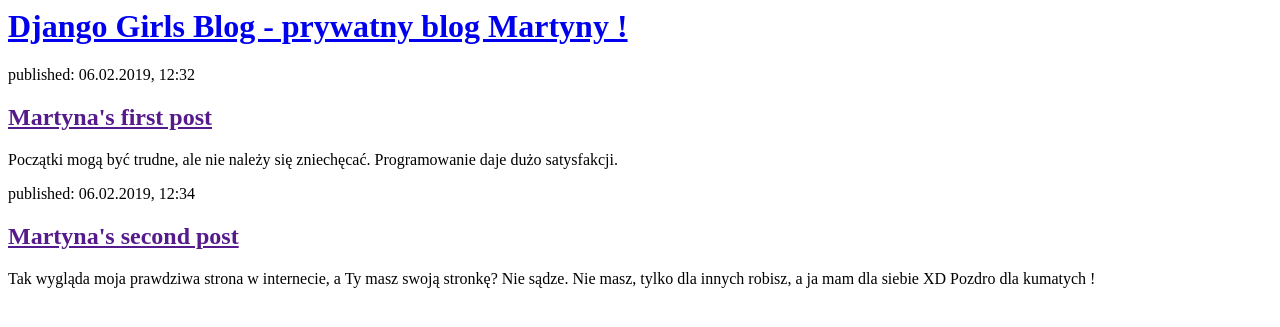
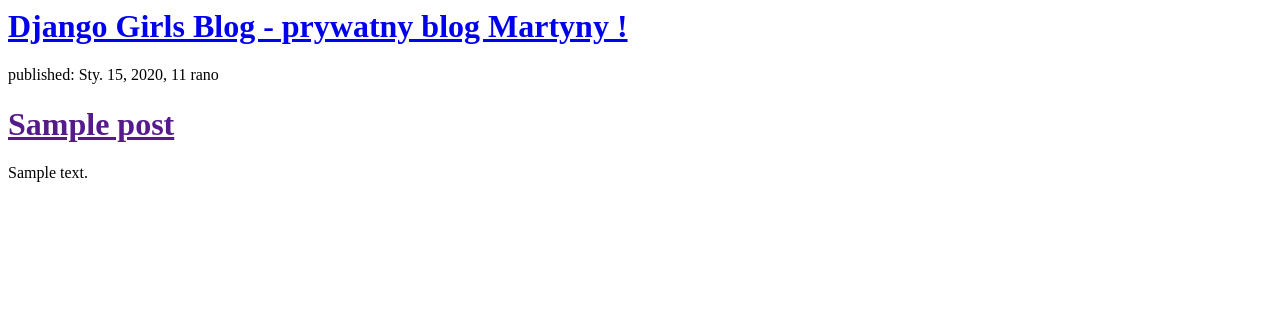
Before and after one commit to MartKostka/my-first-blog, a Django app: template blog/templates/blog/post_list.html in a window 1280 px wide. Shown: the top 327 px of the page. Run offline with Django 3.2, Linux system fonts and the light colour scheme; the template is opened without the code that fills it: values that come from a table or form of the project are taken from there, others are empty; tables that the repository leaves empty hold one stand-in row (values such as "Sample post").

Commit message:
Modified templates to display posts from database.

```diff
--- a/blog/templates/blog/post_list.html
+++ b/blog/templates/blog/post_list.html
@@ -7,16 +7,12 @@
             <h1><a href="/">Django Girls Blog - prywatny blog Martyny !</a></h1>
         </div>
 
-        <div>
-            <p>published: 06.02.2019, 12:32</p>
-            <h2><a href="">Martyna's first post</a></h2>
-            <p>Początki  mogą być trudne, ale nie należy się zniechęcać. Programowanie daje dużo satysfakcji. </p>
-        </div>
-
-        <div>
-            <p>published: 06.02.2019, 12:34</p>
-            <h2><a href="">Martyna's second post</a></h2>
-            <p>Tak wygląda moja prawdziwa strona w internecie, a Ty masz swoją stronkę? Nie sądze. Nie masz, tylko dla innych robisz, a ja mam dla siebie XD Pozdro dla kumatych !</p>
-        </div>
+        {% for post in post %}
+            <div>
+                <p>published: {{ post.published_date }}</p>
+                <h1><a href="">{{ post.title }}</a></h1>
+                <p>{{ post.text|linebreaksbr }}</p>
+            </div>
+        {% endfor %}
     </body>
 </html>
--- a/blog/views.py
+++ b/blog/views.py
@@ -1,4 +1,8 @@
 from django.shortcuts import render
+from django.utils import timezone
+from .models import Post
+
 def post_list(request):
-    return render(request, 'blog/post_list.html', {})
+    post = Post.objects.filter(published_date__lte=timezone.now()).order_by('published_date')
+    return render(request, 'blog/post_list.html', {'post': post})
 # Create your views here.
```
